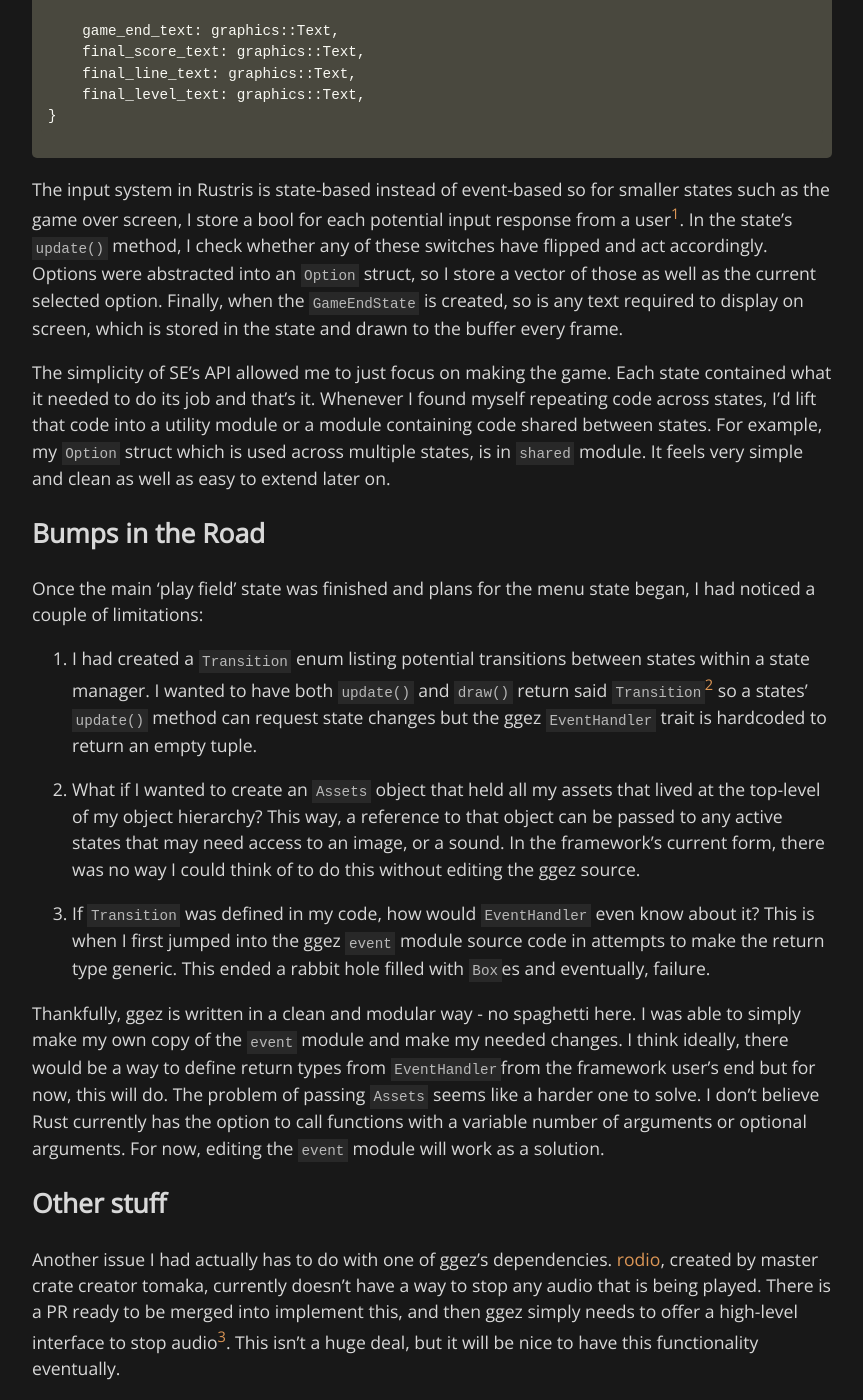
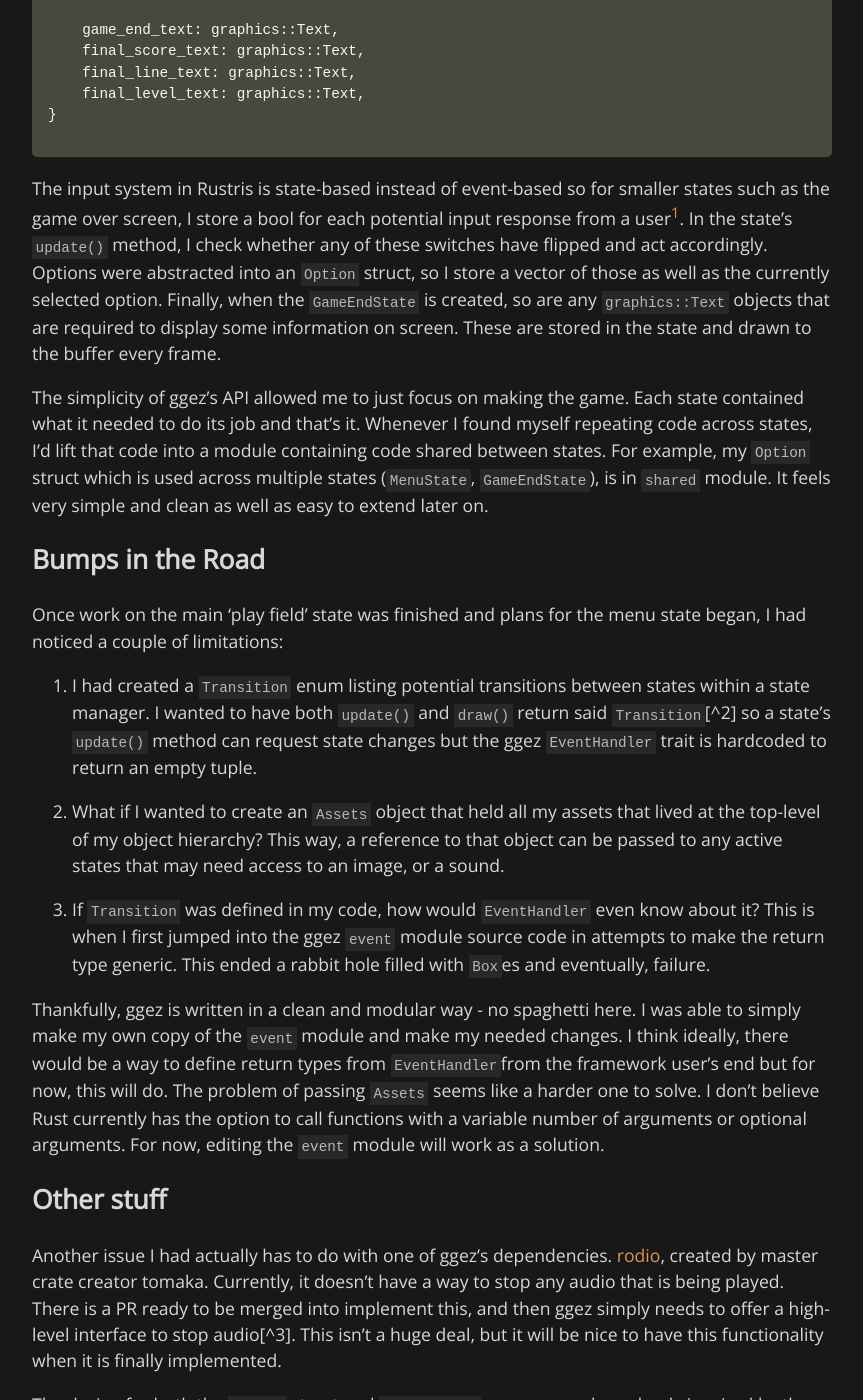
Before and after one commit to obsoke/obsoke.github.io, a Jekyll site: the page built from _posts/2017-07-08-rustris-post-mortem.md, in a window 1280 px wide and 1400 px high, scrolled down 1554 px. Shown: the whole window, without its empty margins (208-1071 px from the left). Built offline with Jekyll 4.4.1, drawn with Linux system fonts in a browser that asks for light colours; some of the changed text lies outside the part shown.

Commit message:
rustris postmortem, 2nd. ed.

```diff
--- a/_posts/2017-07-08-rustris-post-mortem.md
+++ b/_posts/2017-07-08-rustris-post-mortem.md
@@ -34,9 +34,9 @@
 to get up and running, and to be productive quickly without having to think
 about lower level operations. Just like the name of the framework says!
 
-My experience with ggez has been pleasant. Much of ggez revolves around the
-`EventHandler` trait which one implements on a struct with required callbacks
-that must be written (`update()`, `draw()`) as well as a bunch of optional
+Personally, I found ggez quite pleasant and easy to work with. Much of ggez
+revolves around the `EventHandler` trait. This trait contains required callbacks
+that must be implemented (`update()`, `draw()`) as well as a bunch of optional
 input-related callbacks. From there, a developer has free reign to do whatever
 they please.
 
@@ -61,34 +61,33 @@
 states such as the game over screen, I store a bool for each potential input
 response from a user[^1]. In the state's `update()` method, I check whether any
 of these switches have flipped and act accordingly. Options were abstracted into
-an `Option` struct, so I store a vector of those as well as the current selected
-option. Finally, when the `GameEndState` is created, so is any text required to
-display on screen, which is stored in the state and drawn to the buffer every
-frame.
+an `Option` struct, so I store a vector of those as well as the currently
+selected option. Finally, when the `GameEndState` is created, so are any
+`graphics::Text` objects that are required to display some information on
+screen. These are stored in the state and drawn to the buffer every frame.
 
-The simplicity of SE's API allowed me to just focus on making the game. Each
+The simplicity of ggez's API allowed me to just focus on making the game. Each
 state contained what it needed to do its job and that's it. Whenever I found
-myself repeating code across states, I'd lift that code into a utility module or
-a module containing code shared between states. For example, my `Option` struct
-which is used across multiple states, is in `shared` module. It feels very
-simple and clean as well as easy to extend later on.
+myself repeating code across states, I'd lift that code into a module containing
+code shared between states. For example, my `Option` struct which is used across
+multiple states (`MenuState`, `GameEndState`), is in `shared` module. It feels
+very simple and clean as well as easy to extend later on.
 
 ## Bumps in the Road
 
-Once the main 'play field' state was finished and plans for the menu state
-began, I had noticed a couple of limitations:
+Once work on the main 'play field' state was finished and plans for the menu
+state began, I had noticed a couple of limitations:
 
 1. I had created a `Transition` enum listing potential transitions between
    states within a state manager. I wanted to have both `update()` and `draw()`
-   return said `Transition`[^2] so a states' `update()` method can request state
+   return said `Transition`[^2] so a state's `update()` method can request state
    changes but the ggez `EventHandler` trait is hardcoded to return an empty
    tuple.
 
 2. What if I wanted to create an `Assets` object that held all my assets that
    lived at the top-level of my object hierarchy? This way, a reference to that
    object can be passed to any active states that may need access to an image,
-   or a sound. In the framework's current form, there was no way I could think
-   of to do this without editing the ggez source.
+   or a sound.
 
 3. If `Transition` was defined in my code, how would `EventHandler` even know
    about it? This is when I first jumped into the ggez `event` module source
@@ -108,10 +107,11 @@
 
 Another issue I had actually has to do with one of ggez's
 dependencies. [rodio](https://github.com/tomaka/rodio), created by master crate
-creator tomaka, currently doesn't have a way to stop any audio that is being
+creator tomaka. Currently, it doesn't have a way to stop any audio that is being
 played. There is a PR ready to be merged into implement this, and then ggez
 simply needs to offer a high-level interface to stop audio[^3]. This isn't a
-huge deal, but it will be nice to have this functionality eventually.
+huge deal, but it will be nice to have this functionality when it is finally
+implemented.
 
 The design for both the `Assets` struct and `Transitions` enum were shamelessly
 inspired by the Rust-based [Amethyst](https://www.amethyst.rs/) game engine,
@@ -153,6 +153,8 @@
 have 100% confidence that it will continue to grow into a ~~fine young lad~~
 great framework to use to make good games easily.
 
-[^1]: For states with more input such as my `PlayState`, I threw all the potential state `bool` into its own struct - makes the code easier to read, in my opinion.
+[^1]: For states with more input such as my `PlayState`, I threw all the
+    potential state `bool` into its own struct - makes the code easier to read,
+    in my opinion.
 [^2]: Wrapped in ggez's custom `Result` type, `GameResult`.
-[^3]: You know, easy!
+[^3]: Yes. Just "simply" implement it. You know, easy!
```
Also changed, not shown: other parts of _posts/2017-07-08-rustris-post-mortem.md (+6 -6 lines).
